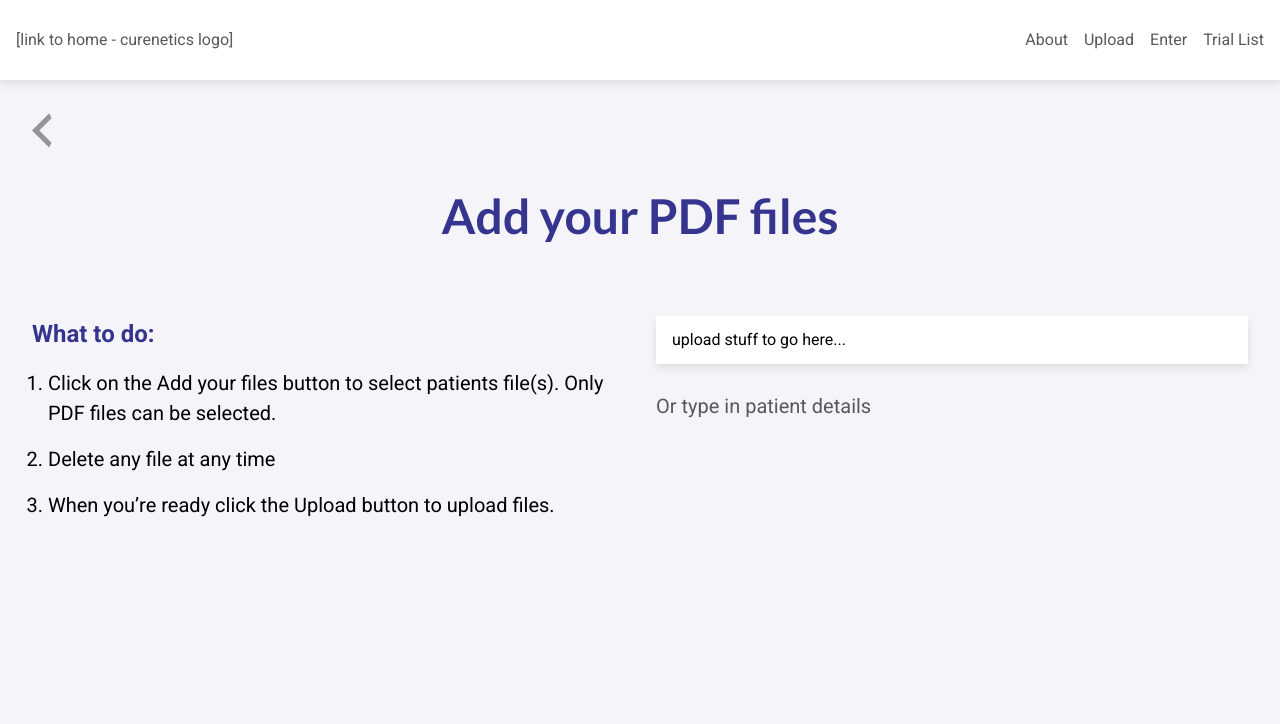
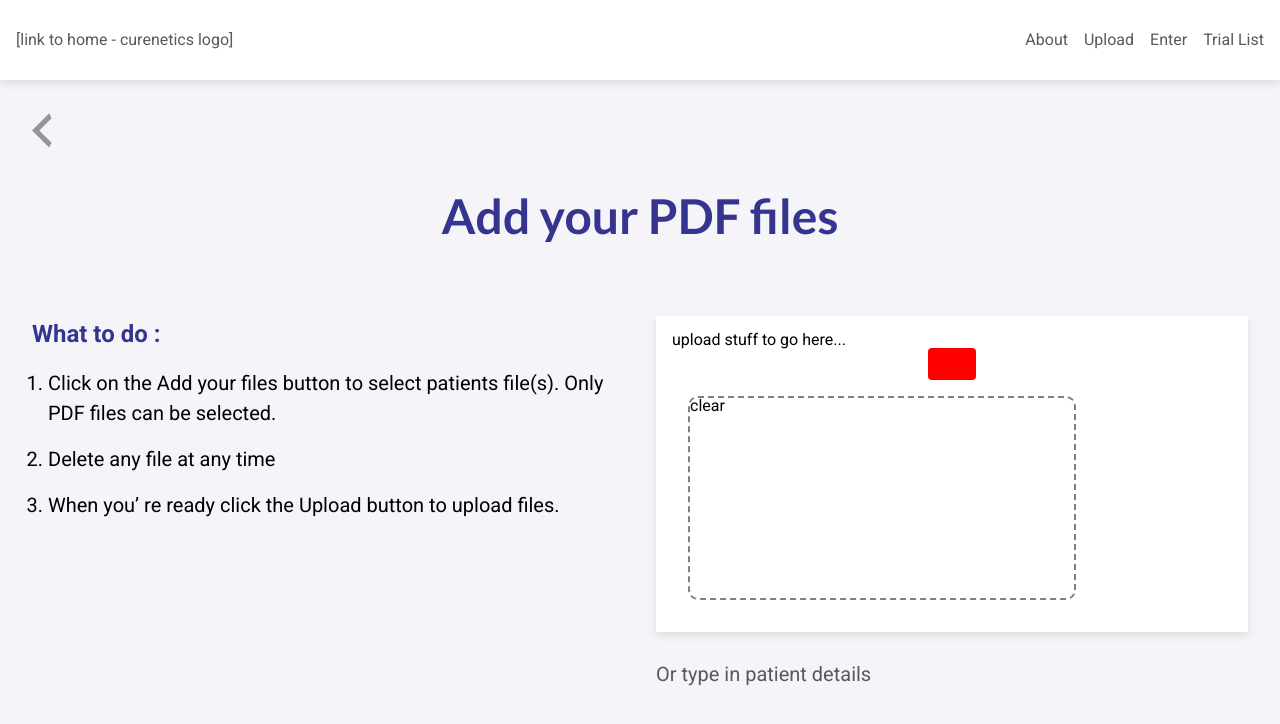
Before and after one commit to yalla-coop/curenetics, a React (Create React App) app: page /upload in a window 1280 px wide. Shown: the top 724 px of the page. Built offline with nearby package versions, Linux system fonts and the light colour scheme.

Commit message:
onClick function added

```diff
--- a/src/components/common/Buttons.js
+++ b/src/components/common/Buttons.js
@@ -44,6 +44,7 @@ export const Button = styled.button`
 export const IconButton = styled.button`
   ${buttonReset};
   color: ${colors.primary};
+  background-color: ${(props) => props.color || colors.white};
   padding: 1rem 1.5rem;
   border-radius: 0.25rem;
   @media only screen and (min-width: ${breakpoint.small}) {
@@ -55,6 +56,7 @@ export const IconButton = styled.button`
   justify-content: center;
   > svg {
     margin-right: 1rem;
+    fill:${colors.white};
   }
 `;
 
--- a/src/components/pages/upload/index.js
+++ b/src/components/pages/upload/index.js
@@ -1,18 +1,40 @@
 import React from 'react';
-import { Link } from 'react-router-dom';
+import {
+  Link,
+} from 'react-router-dom';
 import styled from 'styled-components';
+import {
+  Box,
+} from './styles';
 
-import Chevron from '../../common/icons/Chevron';
+import Chevron from '../../common/icons/Chevron.jsx';
+import Plus from '../../common/icons/Plus.jsx';
+
+
 
 import {
-  BreadCrumb, sectionMixin, Header, columnMixin, Article, UploadCard,
+  BreadCrumb,
+  sectionMixin,
+  Header,
+  columnMixin,
+  Article,
+  UploadCard,
 } from '../../common/Layout';
 import {
-  Title, SubHeading, OL, LI,
+  Title,
+  SubHeading,
+  OL,
+  LI,
 } from '../../common/Typography';
-import { Crumb, buttonReset } from '../../common/Buttons';
+import {
+  Crumb,
+  buttonReset,
+  IconButton,
+} from '../../common/Buttons';
 
-import { breakpoint } from '../../../styles/globalStyles';
+import {
+  breakpoint,
+} from '../../../styles/globalStyles';
 
 const ContentContainer = styled.div`
   ${sectionMixin};
@@ -38,33 +60,39 @@ const EnterLink = styled(Link)`
 
 const Upload = () => {
   // logic to go here - file upload state etc.
-  return (
-    <>
-      <BreadCrumb>
-        <Crumb to='/'><Chevron width={20}/></Crumb>
-      </BreadCrumb>
-      <Header>
-        <Title>Add your PDF files</Title>
-      </Header>
-      <ContentContainer hasColumns>
+  const onOpen = (e) =>{
+    console.log('here I am');
+    console.log(e);
+  };
+  return (<>
+    <BreadCrumb >
+    <Crumb to = '/' > < Chevron width = {
+      20
+    }
+    /></Crumb >
+    </BreadCrumb> <Header >
+    <Title > Add your PDF files </Title> </Header> <ContentContainer hasColumns >
 
-        <Article isLeft>
-          <SubHeading>What to do:</SubHeading>
-          <OL>
-            <LI>Click on the Add your files button to select patients file(s).
-              Only PDF files can be selected.</LI>
-            <LI>Delete any file at any time</LI>
-            <LI>When you’re ready click the Upload button to upload files.</LI>
-          </OL>
-        </Article>
-        <UploadColumn>
-          <UploadCard>
-            upload stuff to go here...
-          </UploadCard>
-          <EnterLink to='/enter'>Or type in patient details</EnterLink>
-        </UploadColumn>
-      </ContentContainer>
-    </>
+    <Article isLeft >
+    <SubHeading > What to do : </SubHeading> <OL >
+      <LI > Click on the Add your files button to select patients file(s).
+    Only PDF files can be selected. </LI>
+    <LI > Delete any file at any time </LI>
+    <LI> When you’ re ready click the Upload button to upload files. </LI>
+    </OL> </Article> <UploadColumn >
+    <UploadCard >
+    upload stuff to go here...
+    <IconButton
+    color='red'
+    onClick={(e) => onOpen(e) }
+    >{ Plus }</IconButton>
+    <Box>
+      clear
+    </Box>
+    </UploadCard>
+    <EnterLink to = '/enter' > Or type in patient details </EnterLink>
+    </UploadColumn>
+    </ContentContainer> </>
   );
 };
 
--- /dev/null
+++ b/src/components/pages/upload/styles.js
@@ -0,0 +1,28 @@
+import styled from 'styled-components';
+import { colors, fontFamily } from '../../../styles/globalStyles';
+
+
+export const Box = styled.div`
+width: 30vw;
+height: 25vh;
+border: 2px dashed grey;
+border-radius: 10px;
+margin: 1rem;
+`;
+export const Span = styled.span`
+width:300px;
+font-family:${fontFamily.body};
+`;
+export const Wrapper = styled.div`
+display: flex;
+flex-direction: column;
+width: 35vw;
+height: 55vh;
+background-color:${(props) => (props.color === 'white' ? colors.white : 'none')};
+padding: 1rem;
+`;
+export const Main = styled.section`
+display: flex;
+width: 100vw;
+justify-content: center;
+`;
```
